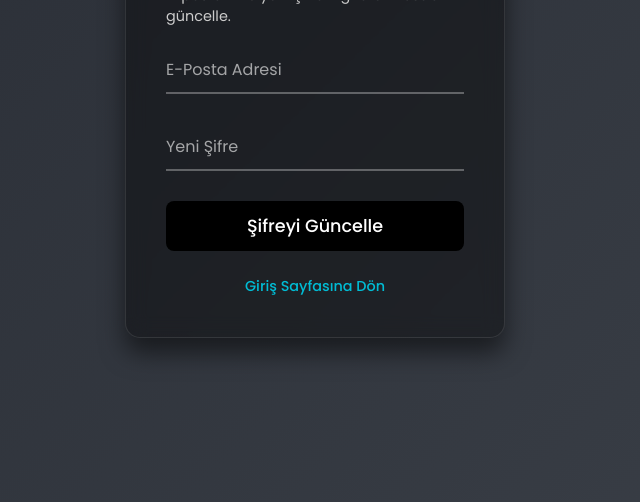
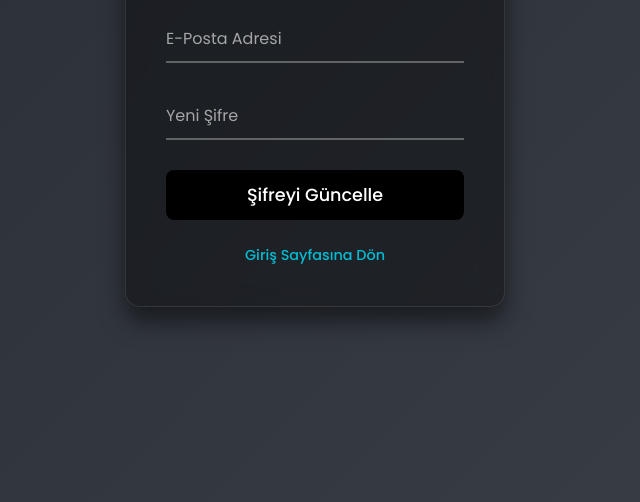
Before and after one commit to WerBakimAkdo/N3AG, a website: page sifre-yenileme.html in a window 1280 px wide. Shown: the part 298-800 px from the top of the page, without its empty margins (325-965 px from the left). Drawn offline with Linux system fonts and the light colour scheme.

```diff
--- a/sifre-yenileme.html
+++ b/sifre-yenileme.html
@@ -8,9 +8,6 @@
 <body>
     <div class="login-panel">
         <h2>Şifremi Yenile</h2>
-        <p style="color: #ccc; font-size: 0.9em; margin-bottom: 20px;">
-            E-postanı ve yeni şifreni girerek hesabını güncelle.
-        </p>
         <form action="/sifre-sifirla" method="POST">
             <div class="input-group">
                 <input type="email" name="email" required>
```
